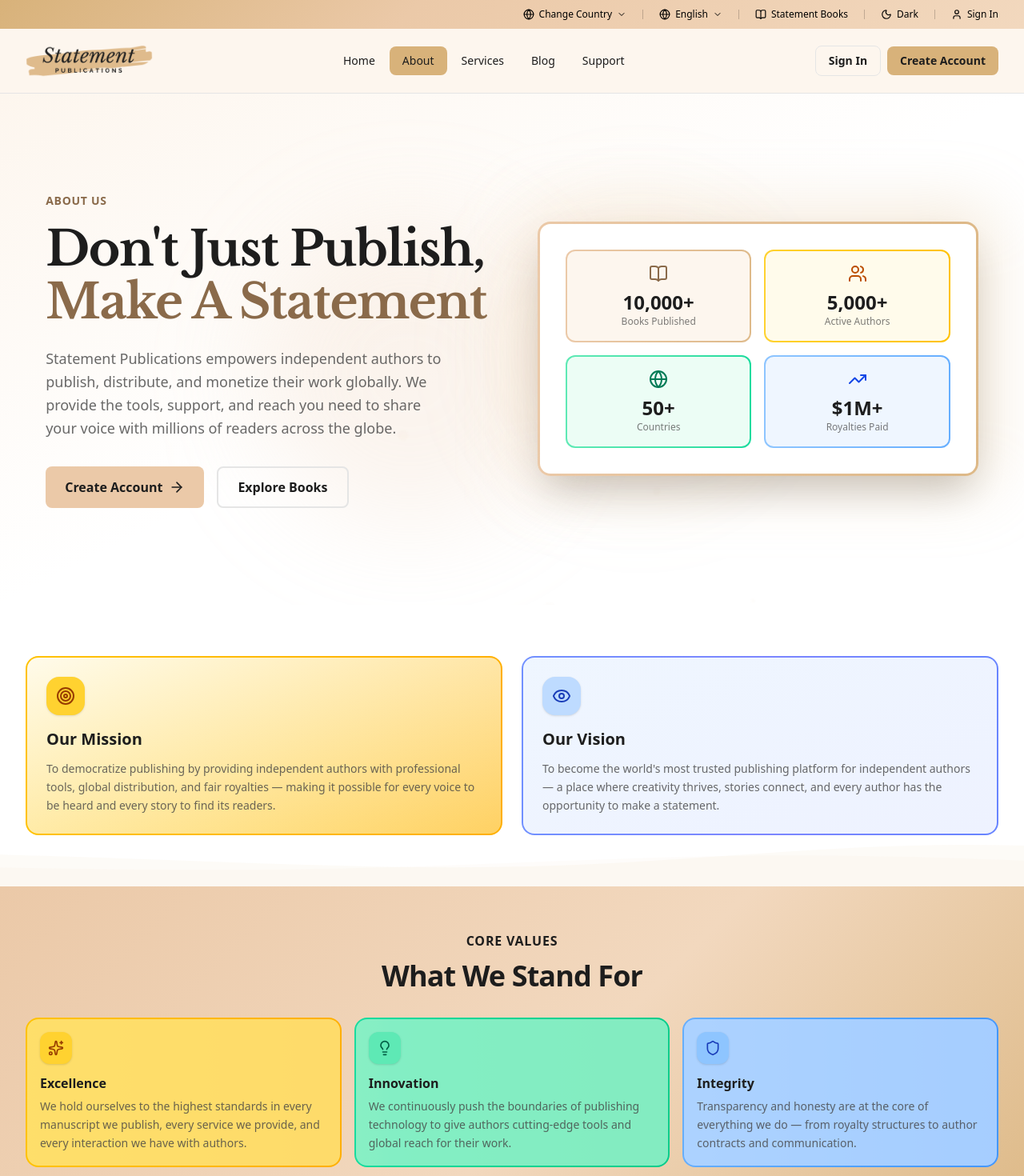
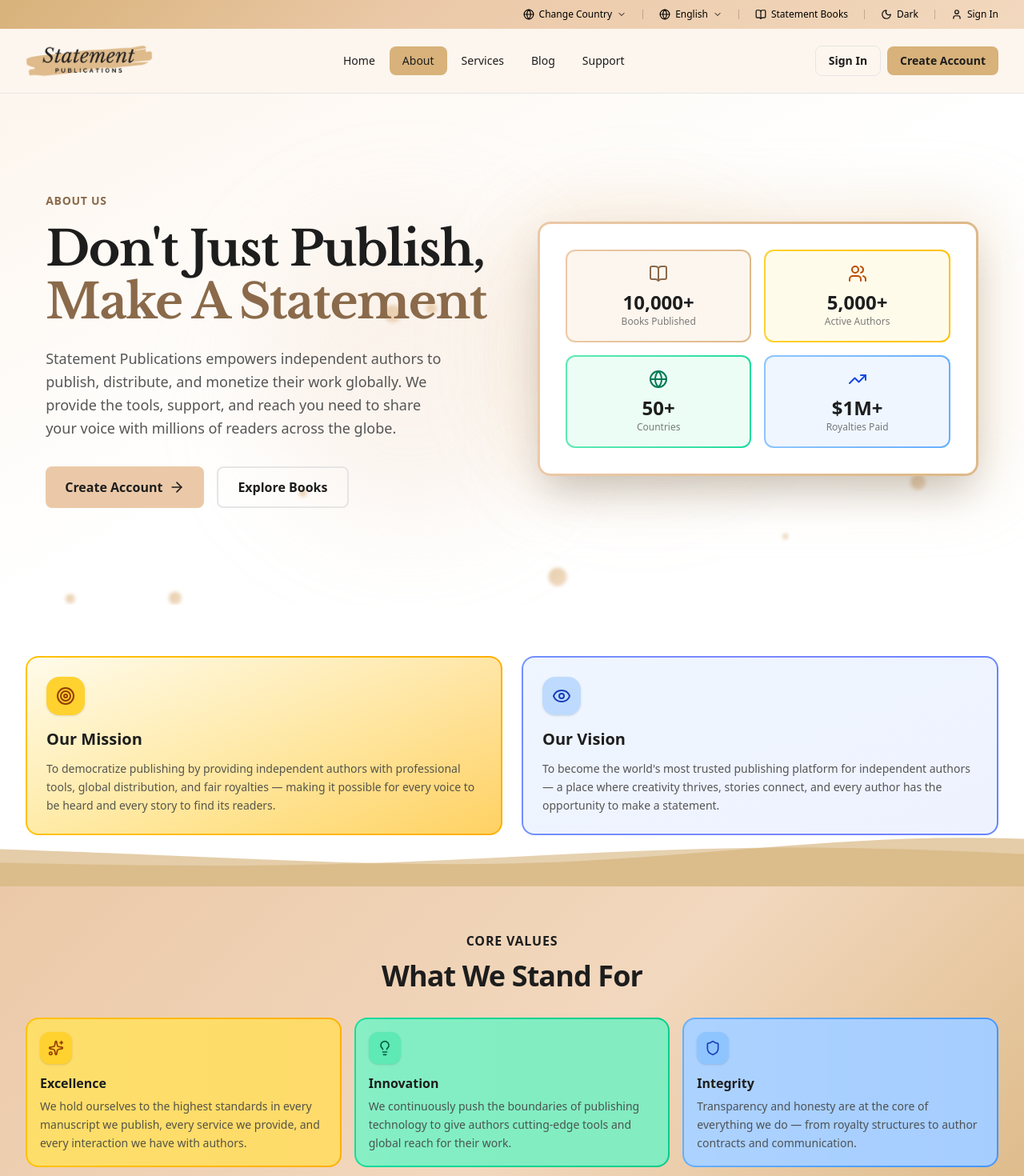
Before and after one commit to Johnfavour-maidu/statement-publications, a Next.js app in the folder apps/publications/: page /about in a window 1280 px wide. Shown: the top 1470 px of the page at 80% size. Built offline with nearby package versions, Linux system fonts and the light colour scheme; a web font is replaced by a local one.

Commit message:
fix: slower counters, higher text contrast, stronger shadows, high-opacity waves/bubbles with burst effect

```diff
--- a/apps/publications/src/app/(public)/about/page.tsx
+++ b/apps/publications/src/app/(public)/about/page.tsx
@@ -114,14 +114,14 @@ export default function AboutPage() {
                 Don&apos;t Just Publish,<br />
                 <span className="text-[#8A6A4A]">Make A Statement</span>
               </h1>
-              <p className="mt-6 text-lg text-dark-gray/80 leading-relaxed max-w-lg">
+              <p className="mt-6 text-lg text-dark-gray/90 leading-relaxed max-w-lg">
                 Statement Publications empowers independent authors to publish, distribute, and monetize their work globally. We provide the tools, support, and reach you need to share your voice with millions of readers across the globe.
               </p>
               <div className="mt-8 flex flex-wrap gap-4">
-                <Link href="/register" className="inline-flex items-center gap-2 rounded-lg bg-[#EBC9A8] px-6 py-3 text-base font-semibold text-charcoal hover:bg-[#D8B27A] hover:shadow-lg transition-all duration-300 hover:scale-[1.02]">
+                <Link href="/register" className="inline-flex items-center gap-2 rounded-lg bg-[#EBC9A8] px-6 py-3 text-base font-semibold text-charcoal hover:bg-[#D8B27A] hover:shadow-lg transition-all duration-300 hover:scale-[1.05]">
                   Create Account <ArrowRight className="h-5 w-5" />
                 </Link>
-                <Link href="https://books-statement-publications.vercel.app" className="inline-flex items-center gap-2 rounded-lg border-2 border-charcoal px-6 py-3 text-base font-semibold text-charcoal hover:bg-charcoal hover:text-white transition-all duration-300 hover:scale-[1.02]">
+                <Link href="https://books-statement-publications.vercel.app" className="inline-flex items-center gap-2 rounded-lg border-2 border-charcoal px-6 py-3 text-base font-semibold text-charcoal hover:bg-charcoal hover:text-white transition-all duration-300 hover:scale-[1.05]">
                   Explore Books
                 </Link>
               </div>
@@ -175,26 +175,26 @@ export default function AboutPage() {
         <div className="relative z-10 mx-auto max-w-7xl px-4 sm:px-6 lg:px-8">
           <div className="grid grid-cols-1 md:grid-cols-2 gap-6">
             <AnimatedSection>
-              <div className="p-[2px] rounded-2xl bg-[length:300%_300%] animate-gradient bg-gradient-to-r from-amber-300 via-amber-400 to-amber-500 h-full hover:shadow-xl transition-all duration-300 hover:scale-[1.01]">
+              <div className="p-[2px] rounded-2xl bg-[length:300%_300%] animate-gradient bg-gradient-to-r from-amber-300 via-amber-400 to-amber-500 h-full hover:shadow-xxl transition-all duration-300 hover:scale-[1.01]">
                 <div className="rounded-[14px] bg-gradient-to-br from-amber-50 to-amber-100/50 p-6 h-full">
                   <div className="w-12 h-12 rounded-2xl bg-amber-300 flex items-center justify-center mb-4 shadow-sm">
                     <Target className="h-6 w-6 text-amber-800" />
                   </div>
                   <h3 className="text-xl font-bold text-charcoal mb-3">Our Mission</h3>
-                  <p className="text-sm text-dark-gray/80 leading-relaxed">
+                  <p className="text-sm text-dark-gray/90 leading-relaxed">
                     To democratize publishing by providing independent authors with professional tools, global distribution, and fair royalties — making it possible for every voice to be heard and every story to find its readers.
                   </p>
                 </div>
               </div>
             </AnimatedSection>
             <AnimatedSection delay={0.1}>
-              <div className="p-[2px] rounded-2xl bg-[length:300%_300%] animate-gradient bg-gradient-to-r from-blue-400 via-indigo-400 to-blue-500 h-full hover:shadow-xl transition-all duration-300 hover:scale-[1.01]">
+              <div className="p-[2px] rounded-2xl bg-[length:300%_300%] animate-gradient bg-gradient-to-r from-blue-400 via-indigo-400 to-blue-500 h-full hover:shadow-xxl transition-all duration-300 hover:scale-[1.01]">
                 <div className="rounded-[14px] bg-gradient-to-br from-blue-50 to-indigo-50 p-6 h-full">
                   <div className="w-12 h-12 rounded-2xl bg-blue-200 flex items-center justify-center mb-4 shadow-sm">
                     <Eye className="h-6 w-6 text-blue-800" />
                   </div>
                   <h3 className="text-xl font-bold text-charcoal mb-3">Our Vision</h3>
-                  <p className="text-sm text-dark-gray/80 leading-relaxed">
+                  <p className="text-sm text-dark-gray/90 leading-relaxed">
                     To become the world&apos;s most trusted publishing platform for independent authors — a place where creativity thrives, stories connect, and every author has the opportunity to make a statement.
                   </p>
                 </div>
@@ -217,13 +217,13 @@ export default function AboutPage() {
           <div className="grid grid-cols-1 sm:grid-cols-2 lg:grid-cols-3 gap-4">
             {coreValues.map((value, index) => (
               <AnimatedSection key={value.title} delay={index * 0.05}>
-                <div className={`p-[2px] rounded-2xl bg-[length:300%_300%] animate-gradient bg-gradient-to-r ${value.gradientBorder} hover:shadow-xl transition-all duration-300 hover:scale-[1.02]`}>
+                <div className={`p-[2px] rounded-2xl bg-[length:300%_300%] animate-gradient bg-gradient-to-r ${value.gradientBorder} hover:shadow-xxl transition-all duration-300 hover:scale-[1.05]`}>
                   <div className={`group rounded-[14px] p-4 ${value.bg} flex flex-col transition-all duration-300`}>
                     <div className={`mb-3 inline-flex items-center justify-center rounded-xl ${value.iconBg} p-2.5 self-start shadow-sm`}>
                       <value.icon className={`h-5 w-5 ${value.iconColor}`} />
                     </div>
                     <h3 className="text-base font-semibold mb-1.5 text-charcoal">{value.title}</h3>
-                    <p className="text-sm text-dark-gray/80 leading-relaxed mt-auto">{value.description}</p>
+                    <p className="text-sm text-dark-gray/90 leading-relaxed mt-auto">{value.description}</p>
                   </div>
                 </div>
               </AnimatedSection>
@@ -245,13 +245,13 @@ export default function AboutPage() {
           <div className="grid grid-cols-1 sm:grid-cols-2 lg:grid-cols-3 gap-4">
             {whyChooseUs.map((item, index) => (
               <AnimatedSection key={item.title} delay={index * 0.05} className="h-full">
-                <div className={`p-[2px] rounded-2xl bg-[length:300%_300%] animate-gradient bg-gradient-to-r ${item.gradientBorder} hover:shadow-xl transition-all duration-300 h-full hover:scale-[1.02]`}>
+                <div className={`p-[2px] rounded-2xl bg-[length:300%_300%] animate-gradient bg-gradient-to-r ${item.gradientBorder} hover:shadow-xxl transition-all duration-300 h-full hover:scale-[1.05]`}>
                   <div className={`group rounded-[14px] p-4 ${item.bg} flex flex-col transition-all duration-300 h-full`}>
                     <div className={`mb-3 inline-flex items-center justify-center rounded-xl ${item.iconBg} p-2.5 self-start shadow-sm`}>
                       <item.icon className={`h-5 w-5 ${item.iconColor}`} />
                     </div>
                     <h3 className="text-base font-semibold mb-1.5 text-charcoal">{item.title}</h3>
-                    <p className="text-sm text-dark-gray/80 leading-relaxed">{item.description}</p>
+                    <p className="text-sm text-dark-gray/90 leading-relaxed">{item.description}</p>
                   </div>
                 </div>
               </AnimatedSection>
@@ -273,9 +273,9 @@ export default function AboutPage() {
           <div className="grid grid-cols-1 sm:grid-cols-2 lg:grid-cols-3 gap-4">
             {testimonials.map((t, index) => (
               <AnimatedSection key={t.name} delay={index * 0.08}>
-                <div className={`p-[2px] rounded-2xl bg-[length:300%_300%] animate-gradient bg-gradient-to-r ${t.gradientBorder} hover:shadow-xl transition-all duration-300 hover:scale-[1.02]`}>
+                <div className={`p-[2px] rounded-2xl bg-[length:300%_300%] animate-gradient bg-gradient-to-r ${t.gradientBorder} hover:shadow-xxl transition-all duration-300 hover:scale-[1.05]`}>
                   <div className={`rounded-[14px] p-4 ${t.bg} flex flex-col h-full`}>
-                    <p className="text-sm text-dark-gray/80 leading-relaxed mb-4 flex-1">
+                    <p className="text-sm text-dark-gray/90 leading-relaxed mb-4 flex-1">
                       &ldquo;{t.quote}&rdquo;
                     </p>
                     <div className={`flex items-center gap-2.5 pt-3 border-t-2 ${t.separatorColor}`}>
@@ -313,7 +313,7 @@ export default function AboutPage() {
           <div className="grid grid-cols-1 sm:grid-cols-2 lg:grid-cols-3 gap-5 max-w-5xl mx-auto">
             {leadership.map((person, index) => (
               <AnimatedSection key={person.name} delay={index * 0.1}>
-                <div className={`p-[2px] rounded-2xl bg-[length:300%_300%] animate-gradient bg-gradient-to-r ${person.gradientBorder} hover:shadow-xl transition-all duration-300 h-full hover:scale-[1.02]`}>
+                <div className={`p-[2px] rounded-2xl bg-[length:300%_300%] animate-gradient bg-gradient-to-r ${person.gradientBorder} hover:shadow-xxl transition-all duration-300 h-full hover:scale-[1.05]`}>
                   <div className="text-center rounded-[14px] p-5 bg-white group flex flex-col h-full">
                     <div className={`relative mx-auto mb-4 w-24 h-24 rounded-full overflow-hidden border-4 ${person.imageBorder} ${person.imageGlow} group-hover:scale-105 transition-all duration-300`}>
                       <img
@@ -324,7 +324,7 @@ export default function AboutPage() {
                     </div>
                     <h3 className="text-base font-bold text-charcoal">{person.name}</h3>
                     <p className="text-xs text-[#8A6A4A] font-medium mt-1">{person.role}</p>
-                    <p className="mt-2 text-xs text-dark-gray/80 leading-relaxed">{person.bio}</p>
+                    <p className="mt-2 text-xs text-dark-gray/90 leading-relaxed">{person.bio}</p>
                     <div className="flex flex-wrap gap-1 justify-center mt-3">
                       {person.expertise.map((skill) => (
                         <span key={skill} className="text-[9px] font-medium px-1.5 py-0.5 rounded-full bg-[#FDF6EE] text-[#8A6A4A] border border-[#EBC9A8]/30">
@@ -358,10 +358,10 @@ export default function AboutPage() {
               Join thousands of authors who chose Statement to bring their stories to the world.
             </p>
             <div className="mt-6 flex flex-col sm:flex-row items-center justify-center gap-4">
-              <Link href="/register" className="inline-flex items-center gap-2 rounded-lg bg-charcoal px-8 py-4 text-base font-semibold text-white hover:bg-dark-gray shadow-lg transition-all duration-300 hover:scale-[1.02] hover:shadow-xl">
+              <Link href="/register" className="inline-flex items-center gap-2 rounded-lg bg-charcoal px-8 py-4 text-base font-semibold text-white hover:bg-dark-gray shadow-lg transition-all duration-300 hover:scale-[1.05] hover:shadow-xxl">
                 Create Account <ArrowRight className="h-5 w-5" />
               </Link>
-              <Link href="https://books-statement-publications.vercel.app" className="inline-flex items-center gap-2 rounded-lg border-2 border-charcoal/30 px-8 py-4 text-base font-semibold text-charcoal hover:bg-charcoal hover:text-white transition-all duration-300 hover:scale-[1.02]">
+              <Link href="https://books-statement-publications.vercel.app" className="inline-flex items-center gap-2 rounded-lg border-2 border-charcoal/30 px-8 py-4 text-base font-semibold text-charcoal hover:bg-charcoal hover:text-white transition-all duration-300 hover:scale-[1.05]">
                 Explore Books
               </Link>
             </div>
--- a/apps/publications/src/app/globals.css
+++ b/apps/publications/src/app/globals.css
@@ -418,24 +418,32 @@ button, a, input, textarea, select {
   animation: wave-medium 18s linear infinite;
 }
 
-@keyframes bubble-float {
+@keyframes bubble-float-burst {
   0% {
     transform: translateY(0) translateX(0) scale(1);
     opacity: 0;
   }
-  10% {
-    opacity: var(--bubble-opacity, 0.04);
+  8% {
+    opacity: 0.65;
   }
-  90% {
-    opacity: var(--bubble-opacity, 0.04);
+  85% {
+    opacity: 0.65;
+    transform: translateY(-85vh) translateX(20px) scale(1);
+  }
+  92% {
+    opacity: 0.8;
+    transform: translateY(-90vh) translateX(25px) scale(1.3);
   }
   100% {
-    transform: translateY(-100vh) translateX(30px) scale(0.6);
     opacity: 0;
+    transform: translateY(-95vh) translateX(30px) scale(0);
   }
 }
 
-.animate-bubble-float {
-  animation: bubble-float var(--bubble-duration, 15s) ease-in-out infinite;
-  --bubble-opacity: 0.04;
+.animate-bubble-float-burst {
+  animation: bubble-float-burst var(--bubble-duration, 12s) ease-in-out infinite;
 }
+
+.shadow-xxl {
+  box-shadow: 0 25px 50px -12px rgba(0, 0, 0, 0.25), 0 12px 24px -8px rgba(0, 0, 0, 0.15);
+}
--- a/apps/publications/src/components/count-up.tsx
+++ b/apps/publications/src/components/count-up.tsx
@@ -11,7 +11,7 @@ interface CountUpProps {
   className?: string;
 }
 
-export function CountUp({ end, suffix = "", prefix = "", duration = 2000, className }: CountUpProps) {
+export function CountUp({ end, suffix = "", prefix = "", duration = 4000, className }: CountUpProps) {
   const [count, setCount] = useState(0);
   const ref = useRef<HTMLSpanElement>(null);
   const isInView = useInView(ref, { once: true, margin: "-50px" });
@@ -25,7 +25,7 @@ export function CountUp({ end, suffix = "", prefix = "", duration = 2000, classN
     const animate = (currentTime: number) => {
       const elapsed = currentTime - startTime;
       const progress = Math.min(elapsed / duration, 1);
-      const eased = 1 - Math.pow(1 - progress, 3);
+      const eased = 1 - Math.pow(1 - progress, 4);
       setCount(Math.floor(eased * end));
       if (progress < 1) requestAnimationFrame(animate);
     };
--- a/apps/publications/src/components/floating-bubbles.tsx
+++ b/apps/publications/src/components/floating-bubbles.tsx
@@ -13,13 +13,13 @@ interface Bubble {
 
 export function FloatingBubbles({ className = "" }: { className?: string }) {
   const bubbles: Bubble[] = useMemo(() => {
-    return Array.from({ length: 8 }, (_, i) => ({
+    return Array.from({ length: 12 }, (_, i) => ({
       id: i,
-      size: 4 + Math.random() * 12,
-      left: `${10 + Math.random() * 80}%`,
-      delay: `${Math.random() * 8}s`,
-      duration: `${12 + Math.random() * 10}s`,
-      opacity: 0.03 + Math.random() * 0.05,
+      size: 6 + Math.random() * 18,
+      left: `${5 + Math.random() * 90}%`,
+      delay: `${Math.random() * 6}s`,
+      duration: `${10 + Math.random() * 8}s`,
+      opacity: 0.6 + Math.random() * 0.1,
     }));
   }, []);
 
@@ -28,16 +28,16 @@ export function FloatingBubbles({ className = "" }: { className?: string }) {
       {bubbles.map((bubble) => (
         <div
           key={bubble.id}
-          className="absolute rounded-full bg-gradient-to-br from-[#D8B27A] to-[#EBC9A8] animate-bubble-float"
+          className="absolute rounded-full bg-gradient-to-br from-[#D8B27A] to-[#EBC9A8] animate-bubble-float-burst"
           style={{
             width: `${bubble.size}px`,
             height: `${bubble.size}px`,
             left: bubble.left,
-            bottom: "-20px",
+            bottom: "-30px",
             opacity: bubble.opacity,
             animationDelay: bubble.delay,
             animationDuration: bubble.duration,
-            filter: "blur(1px)",
+            filter: "blur(2px)",
           }}
         />
       ))}
--- a/apps/publications/src/components/wave-background.tsx
+++ b/apps/publications/src/components/wave-background.tsx
@@ -7,10 +7,10 @@ export function WaveBackground({ className = "" }: { className?: string }) {
         className="absolute bottom-0 left-0 w-[200%] animate-wave-slow"
         viewBox="0 0 1440 320"
         preserveAspectRatio="none"
-        style={{ height: "120px" }}
+        style={{ height: "140px" }}
       >
         <path
-          fill="rgba(214,178,122,0.06)"
+          fill="rgba(214,178,122,0.65)"
           d="M0,192L48,197.3C96,203,192,213,288,229.3C384,245,480,267,576,250.7C672,235,768,181,864,181.3C960,181,1056,235,1152,234.7C1248,235,1344,181,1392,154.7L1440,128L1440,320L1392,320C1344,320,1248,320,1152,320C1056,320,960,320,864,320C768,320,672,320,576,320C480,320,384,320,288,320C192,320,96,320,48,320L0,320Z"
         />
       </svg>
@@ -18,10 +18,10 @@ export function WaveBackground({ className = "" }: { className?: string }) {
         className="absolute bottom-0 left-0 w-[200%] animate-wave-medium"
         viewBox="0 0 1440 320"
         preserveAspectRatio="none"
-        style={{ height: "80px" }}
+        style={{ height: "100px" }}
       >
         <path
-          fill="rgba(214,178,122,0.04)"
+          fill="rgba(214,178,122,0.6)"
           d="M0,256L48,240C96,224,192,192,288,186.7C384,181,480,203,576,218.7C672,235,768,245,864,229.3C960,213,1056,171,1152,165.3C1248,160,1344,192,1392,208L1440,224L1440,320L1392,320C1344,320,1248,320,1152,320C1056,320,960,320,864,320C768,320,672,320,576,320C480,320,384,320,288,320C192,320,96,320,48,320L0,320Z"
         />
       </svg>
```
